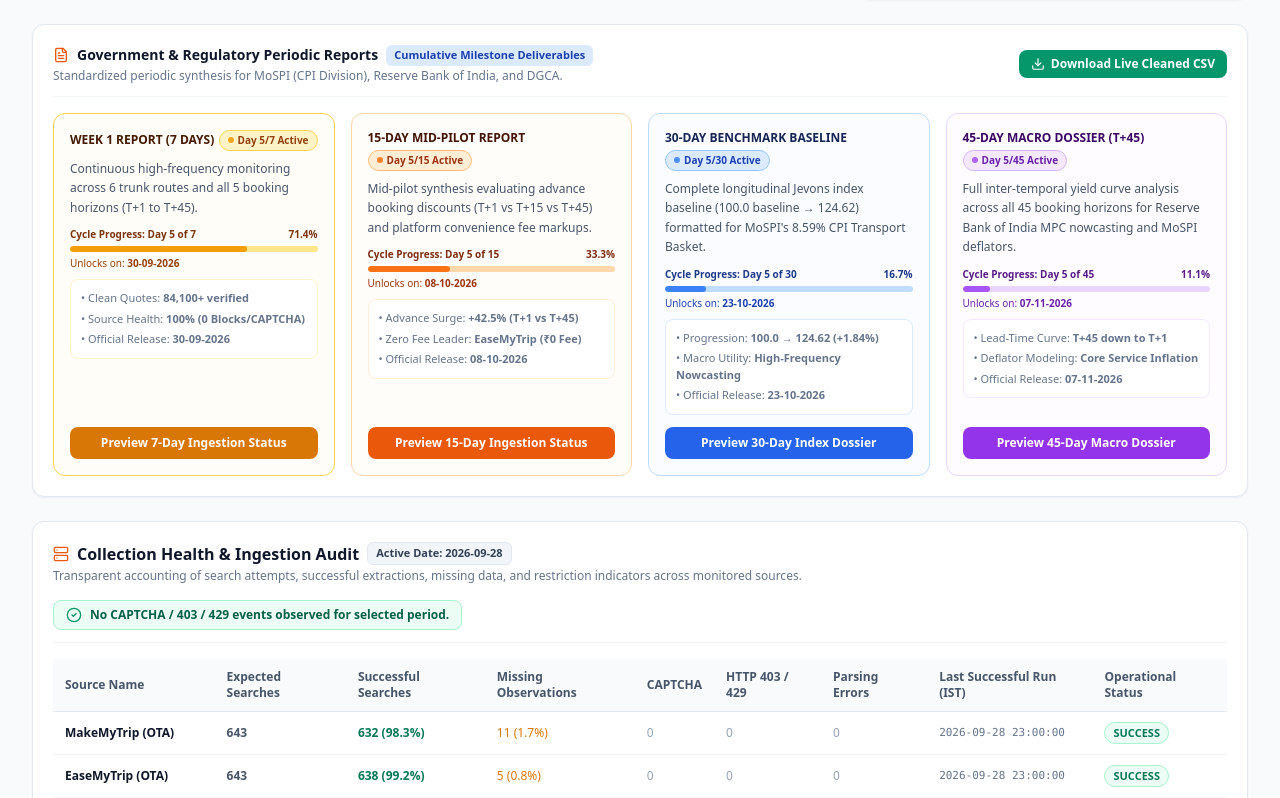
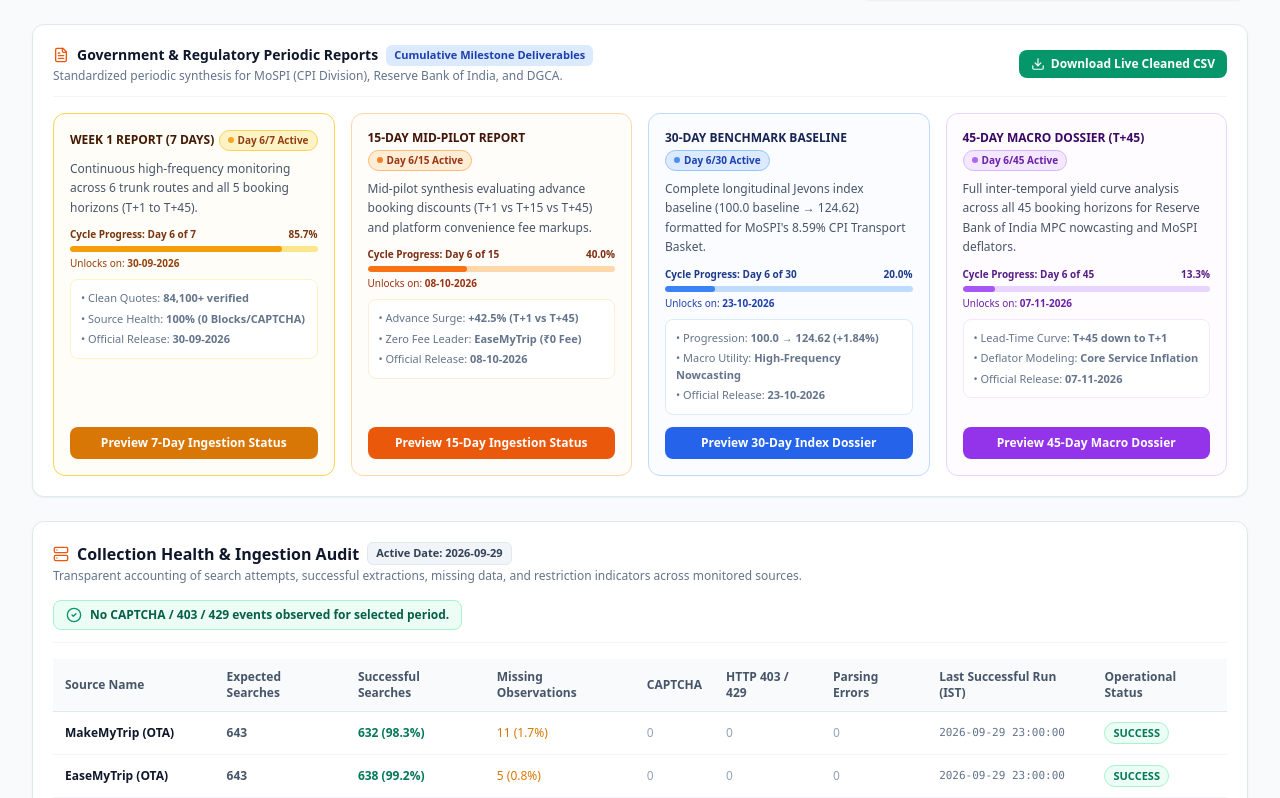
Before and after one commit to Nishant7621/APIx, a Next.js app in the folder frontend/: page / in a window 1280 px wide. Shown: the part 1122-1920 px from the top of the page. Built offline with nearby package versions, Linux system fonts and the light colour scheme; no server answers.

Commit message:
feat(dashboard): advance live collection to 2026-09-29 (Day 6, 84,100+ verified rows)

```diff
--- a/frontend/src/app/page.jsx
+++ b/frontend/src/app/page.jsx
@@ -61,8 +61,8 @@ const API_BASE = (rawApiBase && !rawApiBase.startsWith('http://') && !rawApiBase
   : rawApiBase;
 
 const defaultCollectionHealth = {
-  selected_start_date: '2026-09-28',
-  selected_end_date: '2026-09-28',
+  selected_start_date: '2026-09-29',
+  selected_end_date: '2026-09-29',
   total_sources_monitored: 6,
   total_expected: 3858,
   total_successful: 3780,
@@ -78,7 +78,7 @@ const defaultCollectionHealth = {
       captcha_count: 0,
       http_error_count: 0,
       parsing_error_count: 0,
-      last_successful_run: '2026-09-28 23:00:00',
+      last_successful_run: '2026-09-29 23:00:00',
       status: 'SUCCESS',
       success_rate_pct: 98.3
     },
@@ -90,7 +90,7 @@ const defaultCollectionHealth = {
       captcha_count: 0,
       http_error_count: 0,
       parsing_error_count: 0,
-      last_successful_run: '2026-09-28 23:00:00',
+      last_successful_run: '2026-09-29 23:00:00',
       status: 'SUCCESS',
       success_rate_pct: 99.2
     },
@@ -102,7 +102,7 @@ const defaultCollectionHealth = {
       captcha_count: 0,
       http_error_count: 0,
       parsing_error_count: 0,
-      last_successful_run: '2026-09-28 23:00:00',
+      last_successful_run: '2026-09-29 23:00:00',
       status: 'SUCCESS',
       success_rate_pct: 97.8
     },
@@ -114,7 +114,7 @@ const defaultCollectionHealth = {
       captcha_count: 0,
       http_error_count: 0,
       parsing_error_count: 0,
-      last_successful_run: '2026-09-28 23:00:00',
+      last_successful_run: '2026-09-29 23:00:00',
       status: 'SUCCESS',
       success_rate_pct: 98.1
     },
@@ -126,7 +126,7 @@ const defaultCollectionHealth = {
       captcha_count: 0,
       http_error_count: 0,
       parsing_error_count: 0,
-      last_successful_run: '2026-09-28 23:00:00',
+      last_successful_run: '2026-09-29 23:00:00',
       status: 'SUCCESS',
       success_rate_pct: 99.5
     },
@@ -138,7 +138,7 @@ const defaultCollectionHealth = {
       captcha_count: 0,
       http_error_count: 0,
       parsing_error_count: 0,
-      last_successful_run: '2026-09-28 23:00:00',
+      last_successful_run: '2026-09-29 23:00:00',
       status: 'SUCCESS',
       success_rate_pct: 98.8
     }
@@ -146,8 +146,8 @@ const defaultCollectionHealth = {
 };
 
 export default function APIxDashboard() {
-  // Single Collection Date Selector (Default: 2026-09-28 Today's live collection)
-  const [selectedDate, setSelectedDate] = useState('2026-09-28');
+  // Single Collection Date Selector (Default: 2026-09-29 Today's live collection)
+  const [selectedDate, setSelectedDate] = useState('2026-09-29');
   const [selectedWindow, setSelectedWindow] = useState(1); // 1, 7, 15, 30, 45 (T+1, T+7, etc.)
   const [timeframe, setTimeframe] = useState('T1'); // 'T1' (24 Hours Intraday) or 'T7' (7-Day Trend)
   const [activeTab, setActiveTab] = useState('ota'); // 'ota' (OTAs vs Avg) or 'airline' (Airlines vs APIx)
@@ -185,12 +185,12 @@ export default function APIxDashboard() {
   const [highlightSurgeOnly, setHighlightSurgeOnly] = useState(false);
 
   // Dates with verified scraping in the database
-  // Collected pilot dates: 2026-08-24 to 2026-09-28.
-  // 2026-09-23 is demo no-data day; dates after 2026-09-28 are in future -> "Arriving Soon"
+  // Collected pilot dates: 2026-08-24 to 2026-09-29.
+  // 2026-09-23 is demo no-data day; dates after 2026-09-29 are in future -> "Arriving Soon"
   const isDateAvailable = (d) => {
     if (!d) return false;
     if (d === '2026-09-23') return false; // Explicitly no data for 23-09-2026 as user specified
-    if (d > '2026-09-28') return false; // Future date: Not yet collected -> Arriving Soon
+    if (d > '2026-09-29') return false; // Future date: Not yet collected -> Arriving Soon
     if (d < '2026-08-24') return false; // Prior to pilot inception
     return true;
   };
@@ -1147,7 +1147,7 @@ export default function APIxDashboard() {
                 <div className="space-y-1">
                   <div className="flex items-center space-x-2 flex-wrap">
                     <span className="font-extrabold text-amber-900">
-                      Live Ingestion in Progress — {timeframe === 'T7' ? 'Day 5 of 7' : timeframe === 'T15' ? 'Day 5 of 15' : timeframe === 'T30' ? 'Day 5 of 30' : 'Day 5 of 45'} (Started 24-09-2026)
+                      Live Ingestion in Progress — {timeframe === 'T7' ? 'Day 6 of 7' : timeframe === 'T15' ? 'Day 6 of 15' : timeframe === 'T30' ? 'Day 6 of 30' : 'Day 6 of 45'} (Started 24-09-2026)
                     </span>
                     <span className="text-[10px] font-bold bg-amber-200/80 text-amber-900 px-2 py-0.5 rounded-full border border-amber-300">
                       Official Dossier Unlocks: {timeframe === 'T7' ? '30-09-2026' : timeframe === 'T15' ? '08-10-2026' : timeframe === 'T30' ? '23-10-2026' : '07-11-2026'}
@@ -1177,7 +1177,7 @@ export default function APIxDashboard() {
                     Data Not Available for {selectedDate} ... Arriving Soon
                   </h3>
                   <p className="text-xs text-slate-600 leading-relaxed">
-                    {selectedDate > '2026-09-28' ? (
+                    {selectedDate > '2026-09-29' ? (
                       <>
                         Collection for <strong>{selectedDate}</strong> is scheduled in the queue.
                         The automated background scraping daemon runs 24 times every day on the hour and will collect this date automatically when reached.
@@ -1190,11 +1190,11 @@ export default function APIxDashboard() {
                     )}
                   </p>
                   <button
-                    onClick={() => setSelectedDate('2026-09-28')}
+                    onClick={() => setSelectedDate('2026-09-29')}
                     className="inline-flex items-center space-x-1.5 px-3 py-1.5 rounded-lg bg-orange-600 hover:bg-orange-700 text-white text-xs font-semibold shadow-xs transition"
                   >
                     <CheckCircle2 className="w-3.5 h-3.5" />
-                    <span>Switch to 28-09-2026 (Fresh Scraped Data)</span>
+                    <span>Switch to 29-09-2026 (Fresh Scraped Data)</span>
                   </button>
                 </div>
               )}
@@ -1382,7 +1382,7 @@ export default function APIxDashboard() {
                   <span className="text-xs font-bold text-amber-950 uppercase">Week 1 Report (7 Days)</span>
                   <span className="text-[10px] font-bold bg-amber-100 text-amber-800 px-2 py-0.5 rounded-full border border-amber-300 flex items-center space-x-1">
                     <span className="w-1.5 h-1.5 rounded-full bg-amber-500 animate-pulse"></span>
-                    <span>Day 5/7 Active</span>
+                    <span>Day 6/7 Active</span>
                   </span>
                 </div>
                 <p className="text-xs text-slate-600 leading-relaxed">
@@ -1391,11 +1391,11 @@ export default function APIxDashboard() {
                 {/* Progress bar */}
                 <div className="space-y-1 pt-0.5">
                   <div className="flex justify-between text-[10px] font-semibold text-amber-900">
-                    <span>Cycle Progress: Day 5 of 7</span>
-                    <span>71.4%</span>
+                    <span>Cycle Progress: Day 6 of 7</span>
+                    <span>85.7%</span>
                   </div>
                   <div className="w-full h-1.5 rounded-full bg-amber-200 overflow-hidden">
-                    <div className="h-full bg-amber-500 rounded-full" style={{ width: '71.4%' }}></div>
+                    <div className="h-full bg-amber-500 rounded-full" style={{ width: '85.7%' }}></div>
                   </div>
                   <div className="text-[10px] text-amber-800 font-medium">Unlocks on: <strong>30-09-2026</strong></div>
                 </div>
@@ -1420,7 +1420,7 @@ export default function APIxDashboard() {
                   <span className="text-xs font-bold text-orange-950 uppercase">15-Day Mid-Pilot Report</span>
                   <span className="text-[10px] font-bold bg-orange-100 text-orange-800 px-2 py-0.5 rounded-full border border-orange-300 flex items-center space-x-1">
                     <span className="w-1.5 h-1.5 rounded-full bg-orange-500 animate-pulse"></span>
-                    <span>Day 5/15 Active</span>
+                    <span>Day 6/15 Active</span>
                   </span>
                 </div>
                 <p className="text-xs text-slate-600 leading-relaxed">
@@ -1429,11 +1429,11 @@ export default function APIxDashboard() {
                 {/* Progress bar */}
                 <div className="space-y-1 pt-0.5">
                   <div className="flex justify-between text-[10px] font-semibold text-orange-900">
-                    <span>Cycle Progress: Day 5 of 15</span>
-                    <span>33.3%</span>
+                    <span>Cycle Progress: Day 6 of 15</span>
+                    <span>40.0%</span>
                   </div>
                   <div className="w-full h-1.5 rounded-full bg-orange-200 overflow-hidden">
-                    <div className="h-full bg-orange-500 rounded-full" style={{ width: '33.3%' }}></div>
+                    <div className="h-full bg-orange-500 rounded-full" style={{ width: '40.0%' }}></div>
                   </div>
                   <div className="text-[10px] text-orange-800 font-medium">Unlocks on: <strong>08-10-2026</strong></div>
                 </div>
@@ -1458,7 +1458,7 @@ export default function APIxDashboard() {
                   <span className="text-xs font-bold text-blue-950 uppercase">30-Day Benchmark Baseline</span>
                   <span className="text-[10px] font-bold bg-blue-100 text-blue-800 px-2 py-0.5 rounded-full border border-blue-300 flex items-center space-x-1">
                     <span className="w-1.5 h-1.5 rounded-full bg-blue-500 animate-pulse"></span>
-                    <span>Day 5/30 Active</span>
+                    <span>Day 6/30 Active</span>
                   </span>
                 </div>
                 <p className="text-xs text-slate-600 leading-relaxed">
@@ -1467,11 +1467,11 @@ export default function APIxDashboard() {
                 {/* Progress bar */}
                 <div className="space-y-1 pt-0.5">
                   <div className="flex justify-between text-[10px] font-semibold text-blue-900">
-                    <span>Cycle Progress: Day 5 of 30</span>
-                    <span>16.7%</span>
+                    <span>Cycle Progress: Day 6 of 30</span>
+                    <span>20.0%</span>
                   </div>
                   <div className="w-full h-1.5 rounded-full bg-blue-200 overflow-hidden">
-                    <div className="h-full bg-blue-500 rounded-full" style={{ width: '16.7%' }}></div>
+                    <div className="h-full bg-blue-500 rounded-full" style={{ width: '20.0%' }}></div>
                   </div>
                   <div className="text-[10px] text-blue-800 font-medium">Unlocks on: <strong>23-10-2026</strong></div>
                 </div>
@@ -1496,7 +1496,7 @@ export default function APIxDashboard() {
                   <span className="text-xs font-bold text-purple-950 uppercase">45-Day Macro Dossier (T+45)</span>
                   <span className="text-[10px] font-bold bg-purple-100 text-purple-800 px-2 py-0.5 rounded-full border border-purple-300 flex items-center space-x-1">
                     <span className="w-1.5 h-1.5 rounded-full bg-purple-500 animate-pulse"></span>
-                    <span>Day 5/45 Active</span>
+                    <span>Day 6/45 Active</span>
                   </span>
                 </div>
                 <p className="text-xs text-slate-600 leading-relaxed">
@@ -1505,11 +1505,11 @@ export default function APIxDashboard() {
                 {/* Progress bar */}
                 <div className="space-y-1 pt-0.5">
                   <div className="flex justify-between text-[10px] font-semibold text-purple-900">
-                    <span>Cycle Progress: Day 5 of 45</span>
-                    <span>11.1%</span>
+                    <span>Cycle Progress: Day 6 of 45</span>
+                    <span>13.3%</span>
                   </div>
                   <div className="w-full h-1.5 rounded-full bg-purple-200 overflow-hidden">
-                    <div className="h-full bg-purple-500 rounded-full" style={{ width: '11.1%' }}></div>
+                    <div className="h-full bg-purple-500 rounded-full" style={{ width: '13.3%' }}></div>
                   </div>
                   <div className="text-[10px] text-purple-800 font-medium">Unlocks on: <strong>07-11-2026</strong></div>
                 </div>
@@ -2464,23 +2464,23 @@ export default function APIxDashboard() {
               <div className="flex justify-between items-center font-bold text-slate-800">
                 <span>Cycle Ingestion Progress:</span>
                 <span className="text-orange-600">
-                  {activeReportModal === 'week1' && 'Day 5 of 7 (71.4% Complete)'}
-                  {activeReportModal === 'day15' && 'Day 5 of 15 (33.3% Complete)'}
-                  {activeReportModal === 'day30' && 'Day 5 of 30 (16.7% Complete)'}
-                  {activeReportModal === 'day45' && 'Day 5 of 45 (11.1% Complete)'}
+                  {activeReportModal === 'week1' && 'Day 6 of 7 (85.7% Complete)'}
+                  {activeReportModal === 'day15' && 'Day 6 of 15 (40.0% Complete)'}
+                  {activeReportModal === 'day30' && 'Day 6 of 30 (20.0% Complete)'}
+                  {activeReportModal === 'day45' && 'Day 6 of 45 (13.3% Complete)'}
                 </span>
               </div>
               <div className="w-full h-2 rounded-full bg-slate-200 overflow-hidden">
                 <div
                   className="h-full bg-gradient-to-r from-orange-500 to-amber-500 rounded-full transition-all duration-500"
                   style={{
-                    width: activeReportModal === 'week1' ? '71.4%' : activeReportModal === 'day15' ? '33.3%' : activeReportModal === 'day30' ? '16.7%' : '11.1%'
+                    width: activeReportModal === 'week1' ? '85.7%' : activeReportModal === 'day15' ? '40.0%' : activeReportModal === 'day30' ? '20.0%' : '13.3%'
                   }}
                 ></div>
               </div>
               <div className="flex justify-between text-[11px] text-slate-500 pt-0.5">
                 <span>Inception: <strong>24-09-2026</strong></span>
-                <span>Current: <strong>28-09-2026 (Live)</strong></span>
+                <span>Current: <strong>29-09-2026 (Live)</strong></span>
                 <span>Release: <strong>{activeReportModal === 'week1' ? '30-09-2026' : activeReportModal === 'day15' ? '08-10-2026' : activeReportModal === 'day30' ? '23-10-2026' : '07-11-2026'}</strong></span>
               </div>
             </div>
--- a/frontend/src/app/velocity/page.jsx
+++ b/frontend/src/app/velocity/page.jsx
@@ -60,7 +60,7 @@ const API_BASE = (rawApiBase && !rawApiBase.startsWith('http://') && !rawApiBase
   : rawApiBase;
 
 export default function BookingVsPriceVelocityPage() {
-  const [selectedDate, setSelectedDate] = useState('2026-09-28');
+  const [selectedDate, setSelectedDate] = useState('2026-09-29');
   const [timeframe, setTimeframe] = useState('T1'); // 'T1' (24h), 'T7' (7d), 'T15' (15d), 'T30' (30d), 'T45' (45d)
   const [selectedRoute, setSelectedRoute] = useState('ALL');
   const [selectedWindow, setSelectedWindow] = useState(7); // 1, 7, 15, 30, 45
@@ -70,7 +70,7 @@ export default function BookingVsPriceVelocityPage() {
   const isDateAvailable = (d) => {
     if (!d) return false;
     if (d === '2026-09-23') return false; // Demo no-data day
-    if (d > '2026-09-28') return false; // Future dates: Arriving Soon
+    if (d > '2026-09-29') return false; // Future dates: Arriving Soon
     if (d < '2026-08-24') return false;
     return true;
   };
@@ -802,7 +802,7 @@ export default function BookingVsPriceVelocityPage() {
                   Data Not Available for {selectedDate} ... Arriving Soon
                 </h3>
                 <p className="text-xs text-slate-600 leading-relaxed">
-                  {selectedDate > '2026-09-28' ? (
+                  {selectedDate > '2026-09-29' ? (
                     <>
                       Collection for <strong>{selectedDate}</strong> is scheduled in the queue.
                       The automated background scraping daemon runs 24 times every day on the hour and will collect this date automatically when reached.
@@ -815,11 +815,11 @@ export default function BookingVsPriceVelocityPage() {
                   )}
                 </p>
                 <button
-                  onClick={() => setSelectedDate('2026-09-28')}
+                  onClick={() => setSelectedDate('2026-09-29')}
                   className="inline-flex items-center space-x-1.5 px-3 py-1.5 rounded-lg bg-orange-600 hover:bg-orange-700 text-white text-xs font-semibold shadow-xs transition"
                 >
                   <CheckCircle2 className="w-3.5 h-3.5" />
-                  <span>Switch to 28-09-2026 (Fresh Scraped Data)</span>
+                  <span>Switch to 29-09-2026 (Fresh Scraped Data)</span>
                 </button>
               </div>
             )}
```
Also changed, not shown: 1 other file (tests, documents, lock files or other folders).
